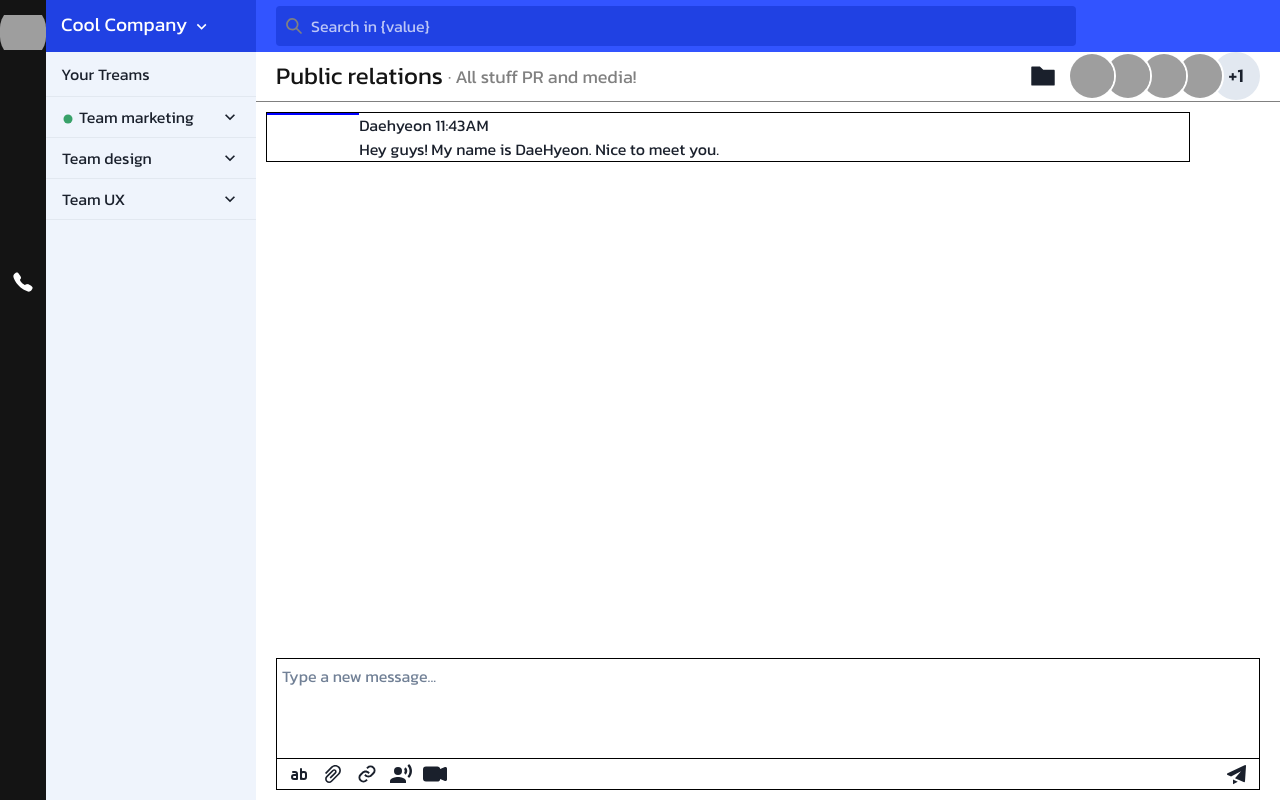
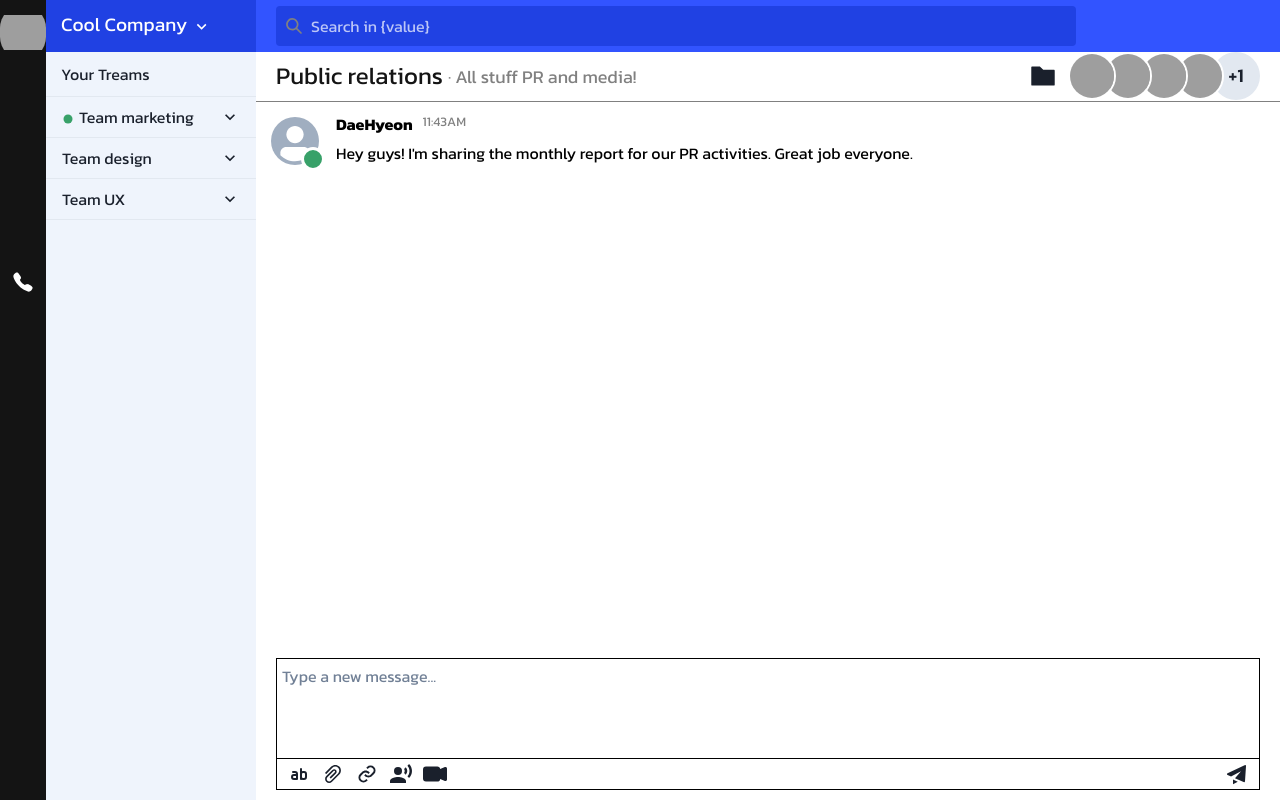
Before and after one commit to YunDaeHyeon/React-Chat-Application, a React (Create React App) app: page /main in a window 1280 px wide. Built offline with nearby package versions, Linux system fonts and the light colour scheme; grey boxes are pictures that could not be loaded; some icons are missing.

Commit message:
feat: 메시지 컴포넌트 추가

```diff
--- a/src/commons/components/ChatMessage.js
+++ b/src/commons/components/ChatMessage.js
@@ -1,17 +1,24 @@
 import "./ChatMessage_style.css";
+
+import { Avatar, AvatarBadge } from '@chakra-ui/react';
 
 function ChatMessage(){
     return(
         <div className="chat-message-container">
             <div className="chat-message-profile-image">
-
+                <Avatar>
+                    <AvatarBadge boxSize='1.25em' bg='green.500' src="https://images.pexels.com/photos/2748242/pexels-photo-2748242.jpeg?auto=compress&cs=tinysrgb&w=1600"/>
+                </Avatar>
             </div>
             <div className="chat-message-content-container">
                 <div className="chat-message-content-name">
-                    Daehyeon 11:43AM
+                    <h2 className="chat-message-content-name_">DaeHyeon</h2>
+                    <p className="chat-message-content-clock_">11:43AM</p>
                 </div>
                 <div className="chat-message-content-value">
-                    Hey guys! My name is DaeHyeon. Nice to meet you.
+                    Hey guys!
+                    I'm sharing the monthly report for our PR activities.
+                    Great job everyone.
                 </div>
             </div>
         </div>
--- a/src/commons/components/ChatMessage_style.css
+++ b/src/commons/components/ChatMessage_style.css
@@ -9,27 +9,51 @@
     display: flex;
     flex-direction: row;
     position: relative;
-    border: 0.7px solid black;
 }
 
 /* 채팅 메시지 이미지 컨테이너 */
 .chat-message-profile-image{
-    width: 10%;
+    width: 30px;
     height: 100%;
-    border: 0.7px solid blue;
+    display: flex;
+    margin-top: 5px;
+    margin-left: 5px;
+    margin-right: 10px;
 }
 
 /* 채팅 메시지 컨텐츠 컨테이너 */
 .chat-message-content-container{
-    width: 90%;
+    width: calc(100% - 35px);
     height: 100%;
     display: flex;
+    margin-left: 25px;
     flex-direction: column;
-    border: 0.7 solid green;
 }
 
 .chat-message-content-name{
-    border: 0.5 double red;
+    width: 100%;
+    display: flex;
+    flex-direction: row;
+}
+
+.chat-message-content-name_{
+    font-size: medium;
+    font-weight: bold;
+    margin-right: 10px;
+    color: black;
+}
+
+.chat-message-content-clock_{
+    font-size: small;
+    color: gray;
+}
+
+.chat-message-content-value{
+    width: 100%;
+    height: 100%;
+    margin-top: 5px;
+    font-size: medium;
+    color: black
 }
 
 .chat-message-content-value{
```
